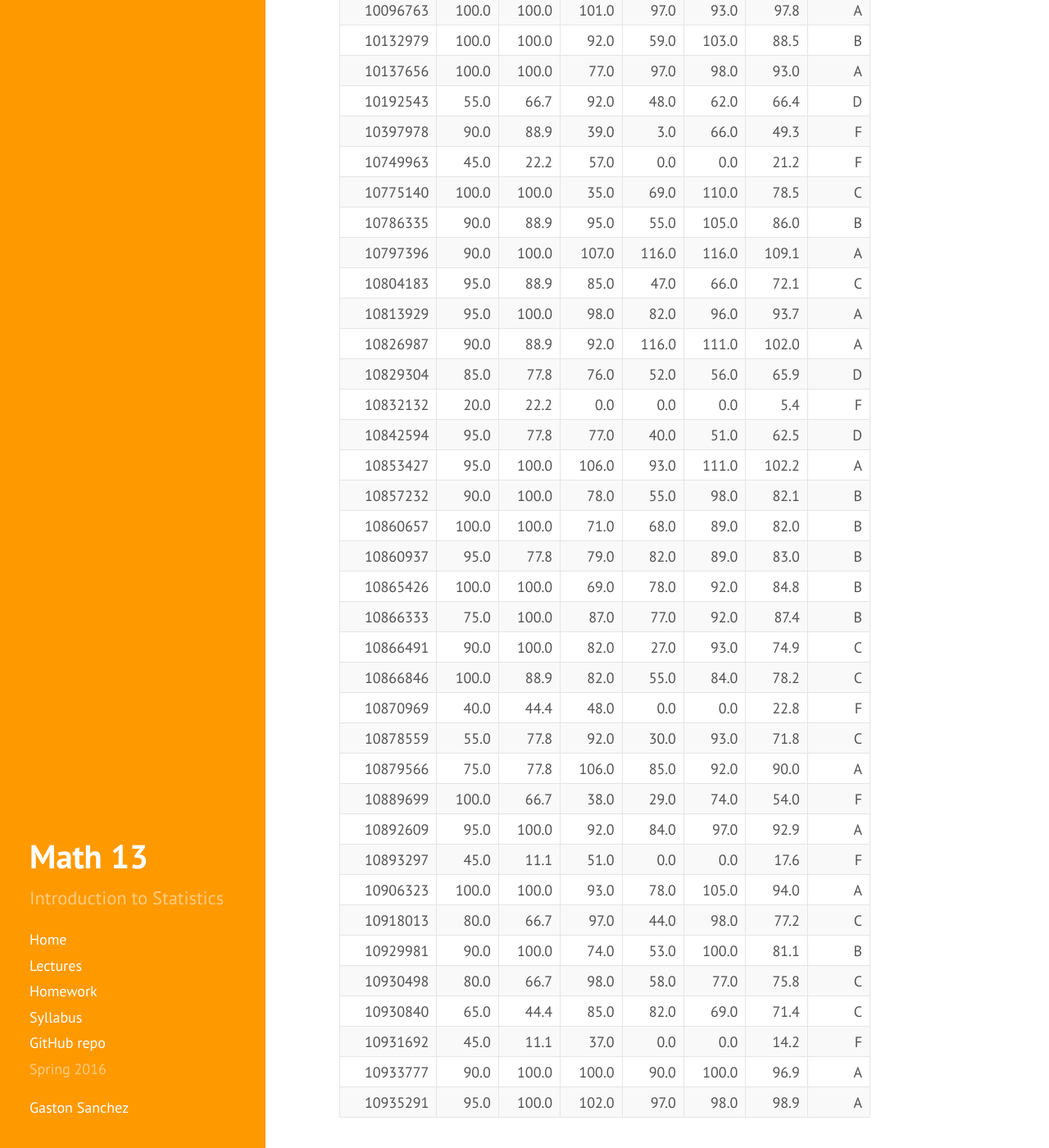
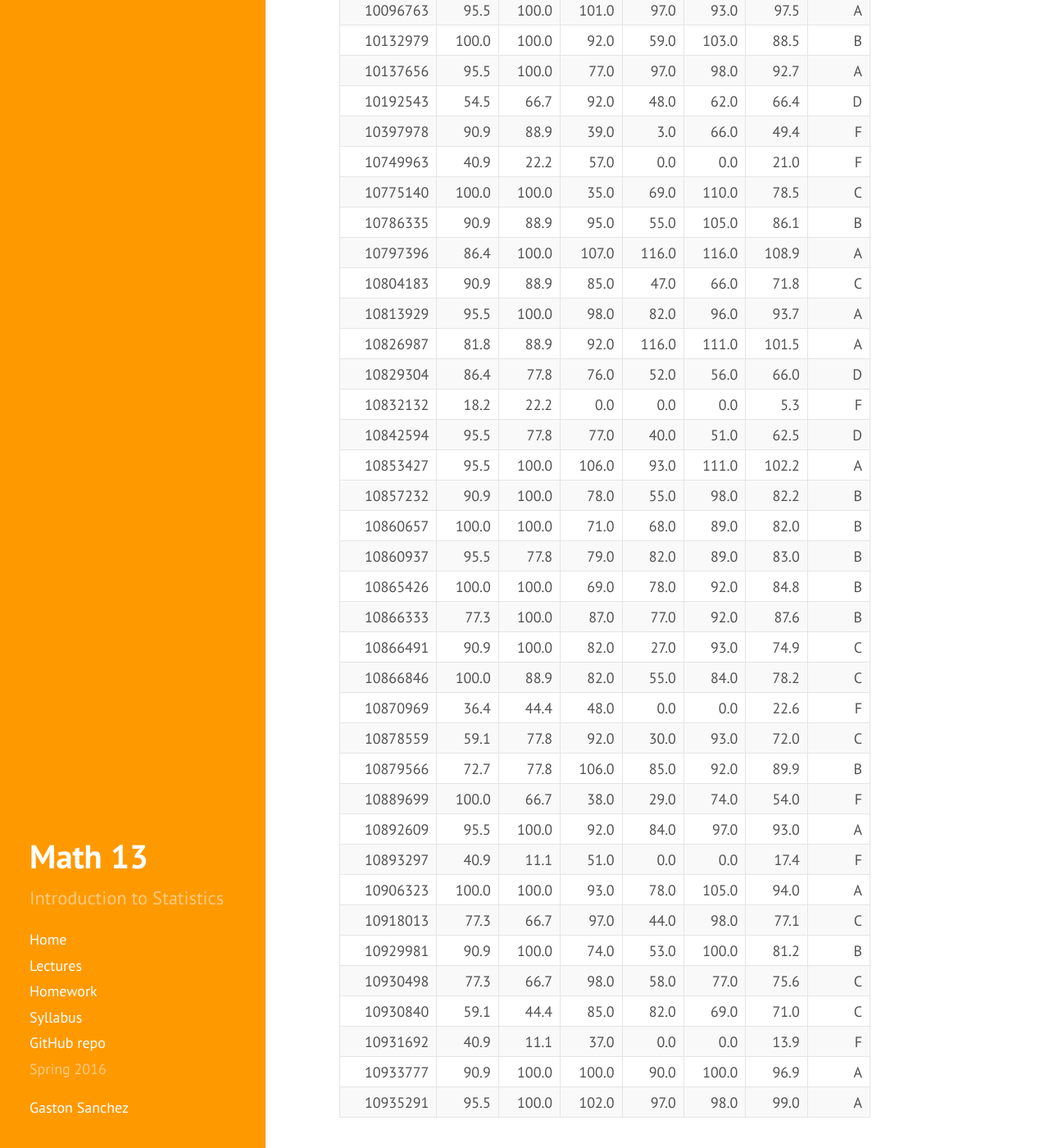
Before and after one commit to gastonstat/relic-math13, a Jekyll site: the page built from gradebook-20743.md, in a window 1280 px wide and 1400 px high, scrolled down 488 px. Shown: the whole window at 82% size. Built offline with Jekyll 4.4.1, drawn with Linux system fonts in a browser that asks for light colours; nearby versions of some CDN libraries.

Commit message:
gradebook: update 1st week of May, Spring

```diff
--- a/gradebook-20743.md
+++ b/gradebook-20743.md
@@ -16,45 +16,45 @@
 - all scores are expressed on a scale of 0-100 pts
 
 <!-- html table generated in R 3.2.3 by xtable 1.8-2 package -->
-<!-- Mon May  2 14:41:14 2016 -->
+<!-- Fri May  6 10:54:23 2016 -->
 <table >
 <tr> <th> sid </th> <th> att </th> <th> hw </th> <th> test1 </th> <th> test2 </th> <th> test3 </th> <th> score </th> <th> grade </th>  </tr>
-  <tr> <td align="right"> 10020889 </td> <td align="right"> 100.0 </td> <td align="right"> 88.9 </td> <td align="right"> 30.0 </td> <td align="right"> 8.0 </td> <td align="right"> 0.0 </td> <td align="right"> 32.4 </td> <td align="right"> F </td> </tr>
-  <tr> <td align="right"> 10096763 </td> <td align="right"> 100.0 </td> <td align="right"> 100.0 </td> <td align="right"> 101.0 </td> <td align="right"> 97.0 </td> <td align="right"> 93.0 </td> <td align="right"> 97.8 </td> <td align="right"> A </td> </tr>
+  <tr> <td align="right"> 10020889 </td> <td align="right"> 90.9 </td> <td align="right"> 88.9 </td> <td align="right"> 30.0 </td> <td align="right"> 8.0 </td> <td align="right"> 0.0 </td> <td align="right"> 31.9 </td> <td align="right"> F </td> </tr>
+  <tr> <td align="right"> 10096763 </td> <td align="right"> 95.5 </td> <td align="right"> 100.0 </td> <td align="right"> 101.0 </td> <td align="right"> 97.0 </td> <td align="right"> 93.0 </td> <td align="right"> 97.5 </td> <td align="right"> A </td> </tr>
   <tr> <td align="right"> 10132979 </td> <td align="right"> 100.0 </td> <td align="right"> 100.0 </td> <td align="right"> 92.0 </td> <td align="right"> 59.0 </td> <td align="right"> 103.0 </td> <td align="right"> 88.5 </td> <td align="right"> B </td> </tr>
-  <tr> <td align="right"> 10137656 </td> <td align="right"> 100.0 </td> <td align="right"> 100.0 </td> <td align="right"> 77.0 </td> <td align="right"> 97.0 </td> <td align="right"> 98.0 </td> <td align="right"> 93.0 </td> <td align="right"> A </td> </tr>
-  <tr> <td align="right"> 10192543 </td> <td align="right"> 55.0 </td> <td align="right"> 66.7 </td> <td align="right"> 92.0 </td> <td align="right"> 48.0 </td> <td align="right"> 62.0 </td> <td align="right"> 66.4 </td> <td align="right"> D </td> </tr>
-  <tr> <td align="right"> 10397978 </td> <td align="right"> 90.0 </td> <td align="right"> 88.9 </td> <td align="right"> 39.0 </td> <td align="right"> 3.0 </td> <td align="right"> 66.0 </td> <td align="right"> 49.3 </td> <td align="right"> F </td> </tr>
-  <tr> <td align="right"> 10749963 </td> <td align="right"> 45.0 </td> <td align="right"> 22.2 </td> <td align="right"> 57.0 </td> <td align="right"> 0.0 </td> <td align="right"> 0.0 </td> <td align="right"> 21.2 </td> <td align="right"> F </td> </tr>
+  <tr> <td align="right"> 10137656 </td> <td align="right"> 95.5 </td> <td align="right"> 100.0 </td> <td align="right"> 77.0 </td> <td align="right"> 97.0 </td> <td align="right"> 98.0 </td> <td align="right"> 92.7 </td> <td align="right"> A </td> </tr>
+  <tr> <td align="right"> 10192543 </td> <td align="right"> 54.5 </td> <td align="right"> 66.7 </td> <td align="right"> 92.0 </td> <td align="right"> 48.0 </td> <td align="right"> 62.0 </td> <td align="right"> 66.4 </td> <td align="right"> D </td> </tr>
+  <tr> <td align="right"> 10397978 </td> <td align="right"> 90.9 </td> <td align="right"> 88.9 </td> <td align="right"> 39.0 </td> <td align="right"> 3.0 </td> <td align="right"> 66.0 </td> <td align="right"> 49.4 </td> <td align="right"> F </td> </tr>
+  <tr> <td align="right"> 10749963 </td> <td align="right"> 40.9 </td> <td align="right"> 22.2 </td> <td align="right"> 57.0 </td> <td align="right"> 0.0 </td> <td align="right"> 0.0 </td> <td align="right"> 21.0 </td> <td align="right"> F </td> </tr>
   <tr> <td align="right"> 10775140 </td> <td align="right"> 100.0 </td> <td align="right"> 100.0 </td> <td align="right"> 35.0 </td> <td align="right"> 69.0 </td> <td align="right"> 110.0 </td> <td align="right"> 78.5 </td> <td align="right"> C </td> </tr>
-  <tr> <td align="right"> 10786335 </td> <td align="right"> 90.0 </td> <td align="right"> 88.9 </td> <td align="right"> 95.0 </td> <td align="right"> 55.0 </td> <td align="right"> 105.0 </td> <td align="right"> 86.0 </td> <td align="right"> B </td> </tr>
-  <tr> <td align="right"> 10797396 </td> <td align="right"> 90.0 </td> <td align="right"> 100.0 </td> <td align="right"> 107.0 </td> <td align="right"> 116.0 </td> <td align="right"> 116.0 </td> <td align="right"> 109.1 </td> <td align="right"> A </td> </tr>
-  <tr> <td align="right"> 10804183 </td> <td align="right"> 95.0 </td> <td align="right"> 88.9 </td> <td align="right"> 85.0 </td> <td align="right"> 47.0 </td> <td align="right"> 66.0 </td> <td align="right"> 72.1 </td> <td align="right"> C </td> </tr>
-  <tr> <td align="right"> 10813929 </td> <td align="right"> 95.0 </td> <td align="right"> 100.0 </td> <td align="right"> 98.0 </td> <td align="right"> 82.0 </td> <td align="right"> 96.0 </td> <td align="right"> 93.7 </td> <td align="right"> A </td> </tr>
-  <tr> <td align="right"> 10826987 </td> <td align="right"> 90.0 </td> <td align="right"> 88.9 </td> <td align="right"> 92.0 </td> <td align="right"> 116.0 </td> <td align="right"> 111.0 </td> <td align="right"> 102.0 </td> <td align="right"> A </td> </tr>
-  <tr> <td align="right"> 10829304 </td> <td align="right"> 85.0 </td> <td align="right"> 77.8 </td> <td align="right"> 76.0 </td> <td align="right"> 52.0 </td> <td align="right"> 56.0 </td> <td align="right"> 65.9 </td> <td align="right"> D </td> </tr>
-  <tr> <td align="right"> 10832132 </td> <td align="right"> 20.0 </td> <td align="right"> 22.2 </td> <td align="right"> 0.0 </td> <td align="right"> 0.0 </td> <td align="right"> 0.0 </td> <td align="right"> 5.4 </td> <td align="right"> F </td> </tr>
-  <tr> <td align="right"> 10842594 </td> <td align="right"> 95.0 </td> <td align="right"> 77.8 </td> <td align="right"> 77.0 </td> <td align="right"> 40.0 </td> <td align="right"> 51.0 </td> <td align="right"> 62.5 </td> <td align="right"> D </td> </tr>
-  <tr> <td align="right"> 10853427 </td> <td align="right"> 95.0 </td> <td align="right"> 100.0 </td> <td align="right"> 106.0 </td> <td align="right"> 93.0 </td> <td align="right"> 111.0 </td> <td align="right"> 102.2 </td> <td align="right"> A </td> </tr>
-  <tr> <td align="right"> 10857232 </td> <td align="right"> 90.0 </td> <td align="right"> 100.0 </td> <td align="right"> 78.0 </td> <td align="right"> 55.0 </td> <td align="right"> 98.0 </td> <td align="right"> 82.1 </td> <td align="right"> B </td> </tr>
+  <tr> <td align="right"> 10786335 </td> <td align="right"> 90.9 </td> <td align="right"> 88.9 </td> <td align="right"> 95.0 </td> <td align="right"> 55.0 </td> <td align="right"> 105.0 </td> <td align="right"> 86.1 </td> <td align="right"> B </td> </tr>
+  <tr> <td align="right"> 10797396 </td> <td align="right"> 86.4 </td> <td align="right"> 100.0 </td> <td align="right"> 107.0 </td> <td align="right"> 116.0 </td> <td align="right"> 116.0 </td> <td align="right"> 108.9 </td> <td align="right"> A </td> </tr>
+  <tr> <td align="right"> 10804183 </td> <td align="right"> 90.9 </td> <td align="right"> 88.9 </td> <td align="right"> 85.0 </td> <td align="right"> 47.0 </td> <td align="right"> 66.0 </td> <td align="right"> 71.8 </td> <td align="right"> C </td> </tr>
+  <tr> <td align="right"> 10813929 </td> <td align="right"> 95.5 </td> <td align="right"> 100.0 </td> <td align="right"> 98.0 </td> <td align="right"> 82.0 </td> <td align="right"> 96.0 </td> <td align="right"> 93.7 </td> <td align="right"> A </td> </tr>
+  <tr> <td align="right"> 10826987 </td> <td align="right"> 81.8 </td> <td align="right"> 88.9 </td> <td align="right"> 92.0 </td> <td align="right"> 116.0 </td> <td align="right"> 111.0 </td> <td align="right"> 101.5 </td> <td align="right"> A </td> </tr>
+  <tr> <td align="right"> 10829304 </td> <td align="right"> 86.4 </td> <td align="right"> 77.8 </td> <td align="right"> 76.0 </td> <td align="right"> 52.0 </td> <td align="right"> 56.0 </td> <td align="right"> 66.0 </td> <td align="right"> D </td> </tr>
+  <tr> <td align="right"> 10832132 </td> <td align="right"> 18.2 </td> <td align="right"> 22.2 </td> <td align="right"> 0.0 </td> <td align="right"> 0.0 </td> <td align="right"> 0.0 </td> <td align="right"> 5.3 </td> <td align="right"> F </td> </tr>
+  <tr> <td align="right"> 10842594 </td> <td align="right"> 95.5 </td> <td align="right"> 77.8 </td> <td align="right"> 77.0 </td> <td align="right"> 40.0 </td> <td align="right"> 51.0 </td> <td align="right"> 62.5 </td> <td align="right"> D </td> </tr>
+  <tr> <td align="right"> 10853427 </td> <td align="right"> 95.5 </td> <td align="right"> 100.0 </td> <td align="right"> 106.0 </td> <td align="right"> 93.0 </td> <td align="right"> 111.0 </td> <td align="right"> 102.2 </td> <td align="right"> A </td> </tr>
+  <tr> <td align="right"> 10857232 </td> <td align="right"> 90.9 </td> <td align="right"> 100.0 </td> <td align="right"> 78.0 </td> <td align="right"> 55.0 </td> <td align="right"> 98.0 </td> <td align="right"> 82.2 </td> <td align="right"> B </td> </tr>
   <tr> <td align="right"> 10860657 </td> <td align="right"> 100.0 </td> <td align="right"> 100.0 </td> <td align="right"> 71.0 </td> <td align="right"> 68.0 </td> <td align="right"> 89.0 </td> <td align="right"> 82.0 </td> <td align="right"> B </td> </tr>
-  <tr> <td align="right"> 10860937 </td> <td align="right"> 95.0 </td> <td align="right"> 77.8 </td> <td align="right"> 79.0 </td> <td align="right"> 82.0 </td> <td align="right"> 89.0 </td> <td align="right"> 83.0 </td> <td align="right"> B </td> </tr>
+  <tr> <td align="right"> 10860937 </td> <td align="right"> 95.5 </td> <td align="right"> 77.8 </td> <td align="right"> 79.0 </td> <td align="right"> 82.0 </td> <td align="right"> 89.0 </td> <td align="right"> 83.0 </td> <td align="right"> B </td> </tr>
   <tr> <td align="right"> 10865426 </td> <td align="right"> 100.0 </td> <td align="right"> 100.0 </td> <td align="right"> 69.0 </td> <td align="right"> 78.0 </td> <td align="right"> 92.0 </td> <td align="right"> 84.8 </td> <td align="right"> B </td> </tr>
-  <tr> <td align="right"> 10866333 </td> <td align="right"> 75.0 </td> <td align="right"> 100.0 </td> <td align="right"> 87.0 </td> <td align="right"> 77.0 </td> <td align="right"> 92.0 </td> <td align="right"> 87.4 </td> <td align="right"> B </td> </tr>
-  <tr> <td align="right"> 10866491 </td> <td align="right"> 90.0 </td> <td align="right"> 100.0 </td> <td align="right"> 82.0 </td> <td align="right"> 27.0 </td> <td align="right"> 93.0 </td> <td align="right"> 74.9 </td> <td align="right"> C </td> </tr>
+  <tr> <td align="right"> 10866333 </td> <td align="right"> 77.3 </td> <td align="right"> 100.0 </td> <td align="right"> 87.0 </td> <td align="right"> 77.0 </td> <td align="right"> 92.0 </td> <td align="right"> 87.6 </td> <td align="right"> B </td> </tr>
+  <tr> <td align="right"> 10866491 </td> <td align="right"> 90.9 </td> <td align="right"> 100.0 </td> <td align="right"> 82.0 </td> <td align="right"> 27.0 </td> <td align="right"> 93.0 </td> <td align="right"> 74.9 </td> <td align="right"> C </td> </tr>
   <tr> <td align="right"> 10866846 </td> <td align="right"> 100.0 </td> <td align="right"> 88.9 </td> <td align="right"> 82.0 </td> <td align="right"> 55.0 </td> <td align="right"> 84.0 </td> <td align="right"> 78.2 </td> <td align="right"> C </td> </tr>
-  <tr> <td align="right"> 10870969 </td> <td align="right"> 40.0 </td> <td align="right"> 44.4 </td> <td align="right"> 48.0 </td> <td align="right"> 0.0 </td> <td align="right"> 0.0 </td> <td align="right"> 22.8 </td> <td align="right"> F </td> </tr>
-  <tr> <td align="right"> 10878559 </td> <td align="right"> 55.0 </td> <td align="right"> 77.8 </td> <td align="right"> 92.0 </td> <td align="right"> 30.0 </td> <td align="right"> 93.0 </td> <td align="right"> 71.8 </td> <td align="right"> C </td> </tr>
-  <tr> <td align="right"> 10879566 </td> <td align="right"> 75.0 </td> <td align="right"> 77.8 </td> <td align="right"> 106.0 </td> <td align="right"> 85.0 </td> <td align="right"> 92.0 </td> <td align="right"> 90.0 </td> <td align="right"> A </td> </tr>
+  <tr> <td align="right"> 10870969 </td> <td align="right"> 36.4 </td> <td align="right"> 44.4 </td> <td align="right"> 48.0 </td> <td align="right"> 0.0 </td> <td align="right"> 0.0 </td> <td align="right"> 22.6 </td> <td align="right"> F </td> </tr>
+  <tr> <td align="right"> 10878559 </td> <td align="right"> 59.1 </td> <td align="right"> 77.8 </td> <td align="right"> 92.0 </td> <td align="right"> 30.0 </td> <td align="right"> 93.0 </td> <td align="right"> 72.0 </td> <td align="right"> C </td> </tr>
+  <tr> <td align="right"> 10879566 </td> <td align="right"> 72.7 </td> <td align="right"> 77.8 </td> <td align="right"> 106.0 </td> <td align="right"> 85.0 </td> <td align="right"> 92.0 </td> <td align="right"> 89.9 </td> <td align="right"> B </td> </tr>
   <tr> <td align="right"> 10889699 </td> <td align="right"> 100.0 </td> <td align="right"> 66.7 </td> <td align="right"> 38.0 </td> <td align="right"> 29.0 </td> <td align="right"> 74.0 </td> <td align="right"> 54.0 </td> <td align="right"> F </td> </tr>
-  <tr> <td align="right"> 10892609 </td> <td align="right"> 95.0 </td> <td align="right"> 100.0 </td> <td align="right"> 92.0 </td> <td align="right"> 84.0 </td> <td align="right"> 97.0 </td> <td align="right"> 92.9 </td> <td align="right"> A </td> </tr>
-  <tr> <td align="right"> 10893297 </td> <td align="right"> 45.0 </td> <td align="right"> 11.1 </td> <td align="right"> 51.0 </td> <td align="right"> 0.0 </td> <td align="right"> 0.0 </td> <td align="right"> 17.6 </td> <td align="right"> F </td> </tr>
+  <tr> <td align="right"> 10892609 </td> <td align="right"> 95.5 </td> <td align="right"> 100.0 </td> <td align="right"> 92.0 </td> <td align="right"> 84.0 </td> <td align="right"> 97.0 </td> <td align="right"> 93.0 </td> <td align="right"> A </td> </tr>
+  <tr> <td align="right"> 10893297 </td> <td align="right"> 40.9 </td> <td align="right"> 11.1 </td> <td align="right"> 51.0 </td> <td align="right"> 0.0 </td> <td align="right"> 0.0 </td> <td align="right"> 17.4 </td> <td align="right"> F </td> </tr>
   <tr> <td align="right"> 10906323 </td> <td align="right"> 100.0 </td> <td align="right"> 100.0 </td> <td align="right"> 93.0 </td> <td align="right"> 78.0 </td> <td align="right"> 105.0 </td> <td align="right"> 94.0 </td> <td align="right"> A </td> </tr>
-  <tr> <td align="right"> 10918013 </td> <td align="right"> 80.0 </td> <td align="right"> 66.7 </td> <td align="right"> 97.0 </td> <td align="right"> 44.0 </td> <td align="right"> 98.0 </td> <td align="right"> 77.2 </td> <td align="right"> C </td> </tr>
-  <tr> <td align="right"> 10929981 </td> <td align="right"> 90.0 </td> <td align="right"> 100.0 </td> <td align="right"> 74.0 </td> <td align="right"> 53.0 </td> <td align="right"> 100.0 </td> <td align="right"> 81.1 </td> <td align="right"> B </td> </tr>
-  <tr> <td align="right"> 10930498 </td> <td align="right"> 80.0 </td> <td align="right"> 66.7 </td> <td align="right"> 98.0 </td> <td align="right"> 58.0 </td> <td align="right"> 77.0 </td> <td align="right"> 75.8 </td> <td align="right"> C </td> </tr>
-  <tr> <td align="right"> 10930840 </td> <td align="right"> 65.0 </td> <td align="right"> 44.4 </td> <td align="right"> 85.0 </td> <td align="right"> 82.0 </td> <td align="right"> 69.0 </td> <td align="right"> 71.4 </td> <td align="right"> C </td> </tr>
-  <tr> <td align="right"> 10931692 </td> <td align="right"> 45.0 </td> <td align="right"> 11.1 </td> <td align="right"> 37.0 </td> <td align="right"> 0.0 </td> <td align="right"> 0.0 </td> <td align="right"> 14.2 </td> <td align="right"> F </td> </tr>
-  <tr> <td align="right"> 10933777 </td> <td align="right"> 90.0 </td> <td align="right"> 100.0 </td> <td align="right"> 100.0 </td> <td align="right"> 90.0 </td> <td align="right"> 100.0 </td> <td align="right"> 96.9 </td> <td align="right"> A </td> </tr>
-  <tr> <td align="right"> 10935291 </td> <td align="right"> 95.0 </td> <td align="right"> 100.0 </td> <td align="right"> 102.0 </td> <td align="right"> 97.0 </td> <td align="right"> 98.0 </td> <td align="right"> 98.9 </td> <td align="right"> A </td> </tr>
+  <tr> <td align="right"> 10918013 </td> <td align="right"> 77.3 </td> <td align="right"> 66.7 </td> <td align="right"> 97.0 </td> <td align="right"> 44.0 </td> <td align="right"> 98.0 </td> <td align="right"> 77.1 </td> <td align="right"> C </td> </tr>
+  <tr> <td align="right"> 10929981 </td> <td align="right"> 90.9 </td> <td align="right"> 100.0 </td> <td align="right"> 74.0 </td> <td align="right"> 53.0 </td> <td align="right"> 100.0 </td> <td align="right"> 81.2 </td> <td align="right"> B </td> </tr>
+  <tr> <td align="right"> 10930498 </td> <td align="right"> 77.3 </td> <td align="right"> 66.7 </td> <td align="right"> 98.0 </td> <td align="right"> 58.0 </td> <td align="right"> 77.0 </td> <td align="right"> 75.6 </td> <td align="right"> C </td> </tr>
+  <tr> <td align="right"> 10930840 </td> <td align="right"> 59.1 </td> <td align="right"> 44.4 </td> <td align="right"> 85.0 </td> <td align="right"> 82.0 </td> <td align="right"> 69.0 </td> <td align="right"> 71.0 </td> <td align="right"> C </td> </tr>
+  <tr> <td align="right"> 10931692 </td> <td align="right"> 40.9 </td> <td align="right"> 11.1 </td> <td align="right"> 37.0 </td> <td align="right"> 0.0 </td> <td align="right"> 0.0 </td> <td align="right"> 13.9 </td> <td align="right"> F </td> </tr>
+  <tr> <td align="right"> 10933777 </td> <td align="right"> 90.9 </td> <td align="right"> 100.0 </td> <td align="right"> 100.0 </td> <td align="right"> 90.0 </td> <td align="right"> 100.0 </td> <td align="right"> 96.9 </td> <td align="right"> A </td> </tr>
+  <tr> <td align="right"> 10935291 </td> <td align="right"> 95.5 </td> <td align="right"> 100.0 </td> <td align="right"> 102.0 </td> <td align="right"> 97.0 </td> <td align="right"> 98.0 </td> <td align="right"> 99.0 </td> <td align="right"> A </td> </tr>
    </table>
```
Also changed, not shown: gradebook-20308.md (+31 -31 lines).
